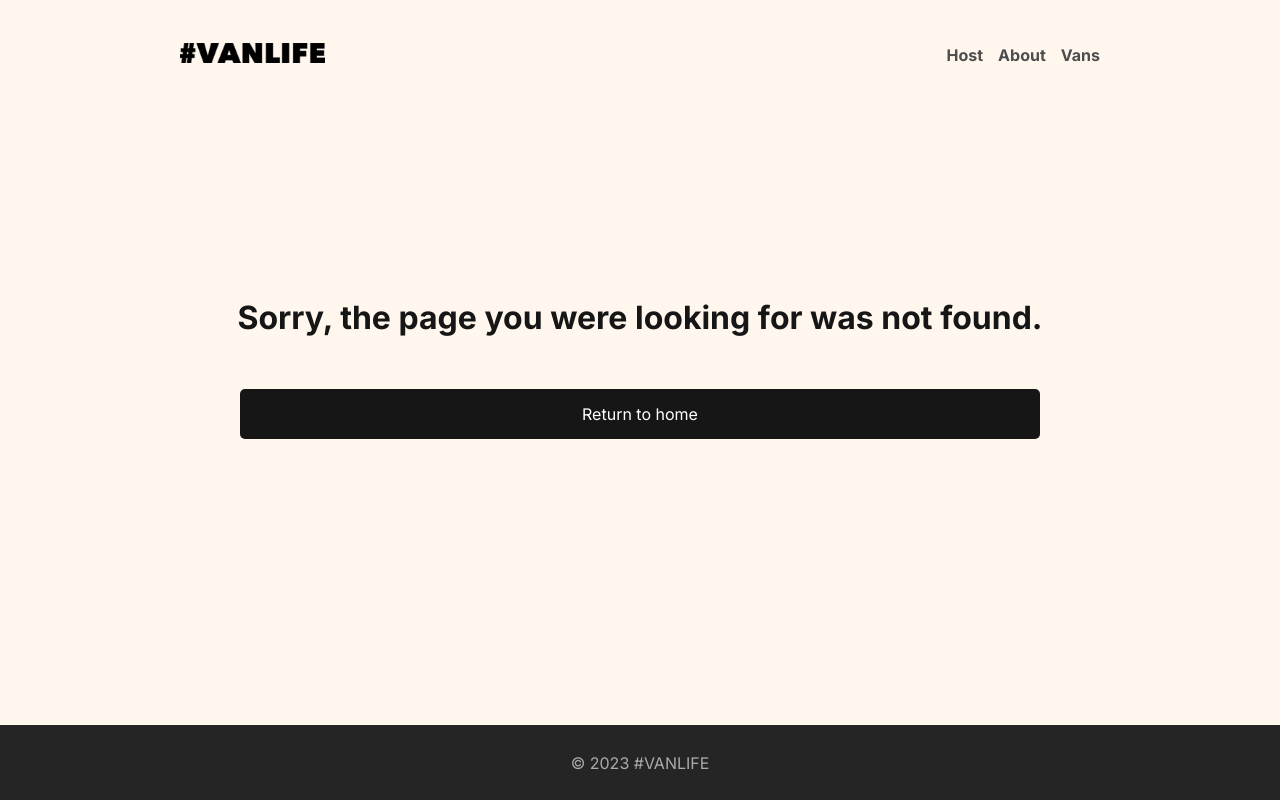
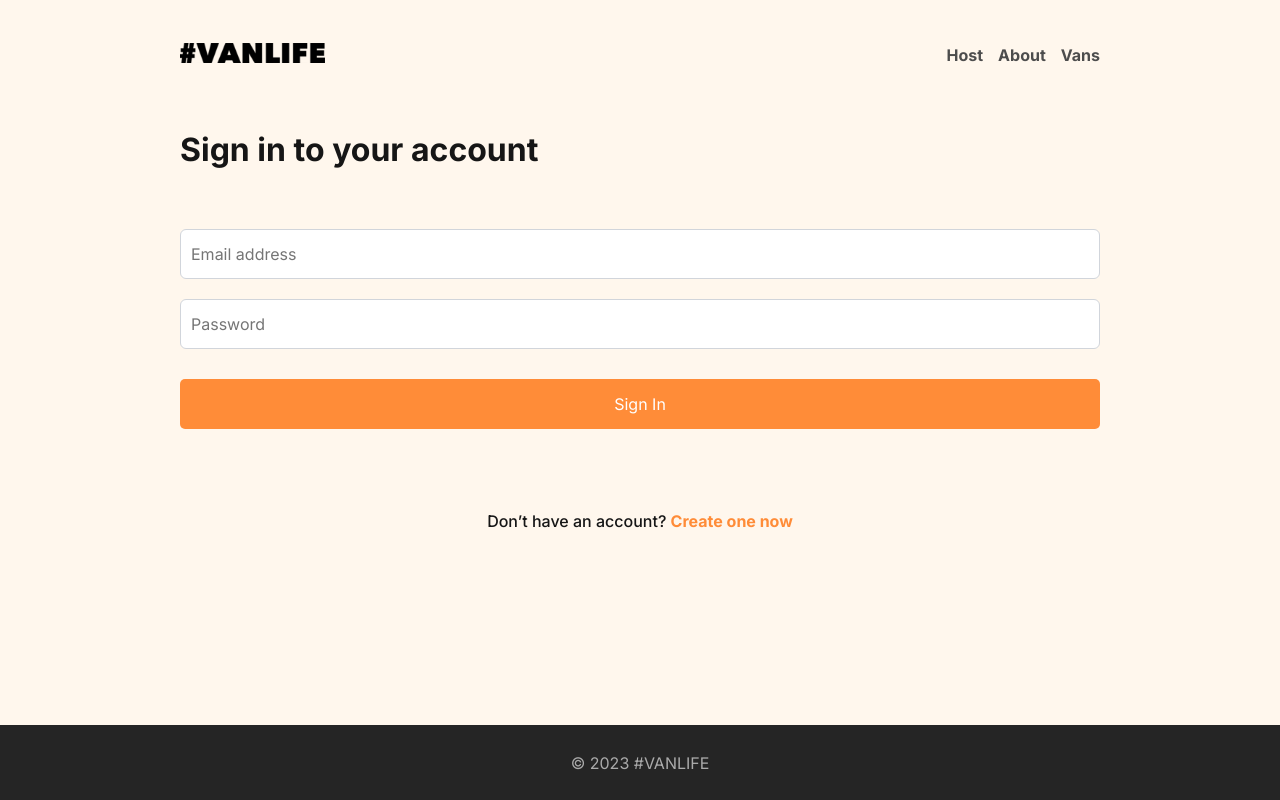
Before and after one commit to diegorpais/van-life, a React (Vite) app: page /login in a window 1280 px wide. Before the commit this address had no page. Built offline with nearby package versions, Linux system fonts and the light colour scheme.

Commit message:
(us08): login component

```diff
--- a/src/App.tsx
+++ b/src/App.tsx
@@ -9,6 +9,7 @@ import Error from './pages/Error/Error';
 import HostLayout from './components/HostLayout/HostLayout';
 import Dashboard from './pages/Host/Dashboard/Dashboard';
 import Income from './pages/Host/Income/Income';
+import Login from './pages/Login/Login';
 
 export default function App() {
   return (
@@ -19,6 +20,7 @@ export default function App() {
             <Route path='*' element={<Error />} />
             <Route index element={<Home />} />
             <Route path='about' element={<About />} />
+            <Route path='login' element={<Login />} />
 
             <Route path='vans' element={<Vans />} />
             <Route path='vans/:id' element={<VanDetail />} />
--- a/src/index.css
+++ b/src/index.css
@@ -74,6 +74,18 @@ nav a.active {
   text-decoration: underline;
 }
 
+input[type='text'],
+input[type='password'] {
+  height: 50px;
+  background-color: #fff;
+  padding: 10px;
+  width: 100%;
+  margin: 10px 0px;
+  border-radius: 6px;
+  border: 1px solid #D1D5DB;
+  color: #4D4D4D;
+}
+
 .container {
   width: 100%;
   max-width: var(--max-width-app);
--- /dev/null
+++ b/src/pages/Login/Login.tsx
@@ -0,0 +1,17 @@
+import './style.css';
+
+export default function Login() {
+  return (
+    <section className='container container-min-height login-page'>
+      <h1>Sign in to your account</h1>
+      <form>
+        <input type="text" placeholder='Email address' />
+        <input type="password" placeholder='Password' />
+        <button type="submit" className='btn btn-primary'>Sign In</button>
+      </form>
+      <p className='create-account'>
+        Don’t have an account? <span>Create one now</span>
+      </p>
+    </section>
+  )
+}
--- /dev/null
+++ b/src/pages/Login/style.css
@@ -0,0 +1,27 @@
+.login-page {
+}
+
+.login-page h1 {
+  font-size: 32px;
+  margin-bottom: 50px;
+}
+
+.login-page form {
+  margin-bottom: 80px;
+}
+
+.login-page form button[type='submit'] {
+  margin-top: 20px;
+}
+
+.login-page .create-account {
+  text-align: center;
+  font-size: 16px;
+  line-height: 24px;
+  font-weight: 500;
+}
+
+.login-page .create-account span {
+  font-weight: 600;
+  color: #ff8c38;
+}
```
